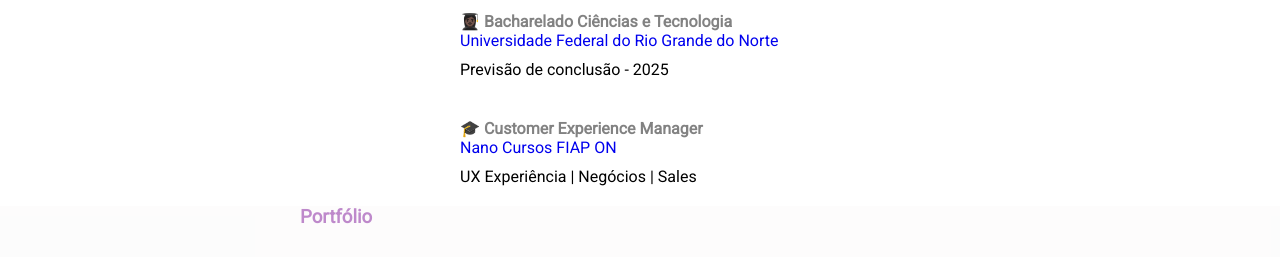
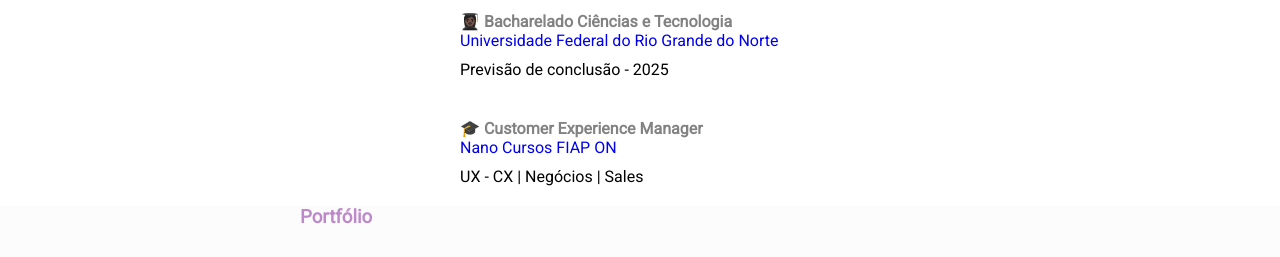
Before and after one commit to amanddmouraz/Projeto-HTML-CSS, a plain HTML site: page index.html in a window 1280 px wide. Shown: the part 1055-1312 px from the top of the page. Drawn offline with Linux system fonts and the light colour scheme; a web font is replaced by a local one.

Commit message:
"Correção HTML - UX - CX"

```diff
--- a/index.html
+++ b/index.html
@@ -105,7 +105,7 @@
                             <a href="https://www.fiap.com.br/" target="_blank" class="lista-local"> Nano Cursos FIAP
                                 ON</a>
                             <p class="lista-descricao">
-                                UX Experiência | Negócios | Sales
+                                UX - CX | Negócios | Sales
                             </p>
 
                         </li>
```
